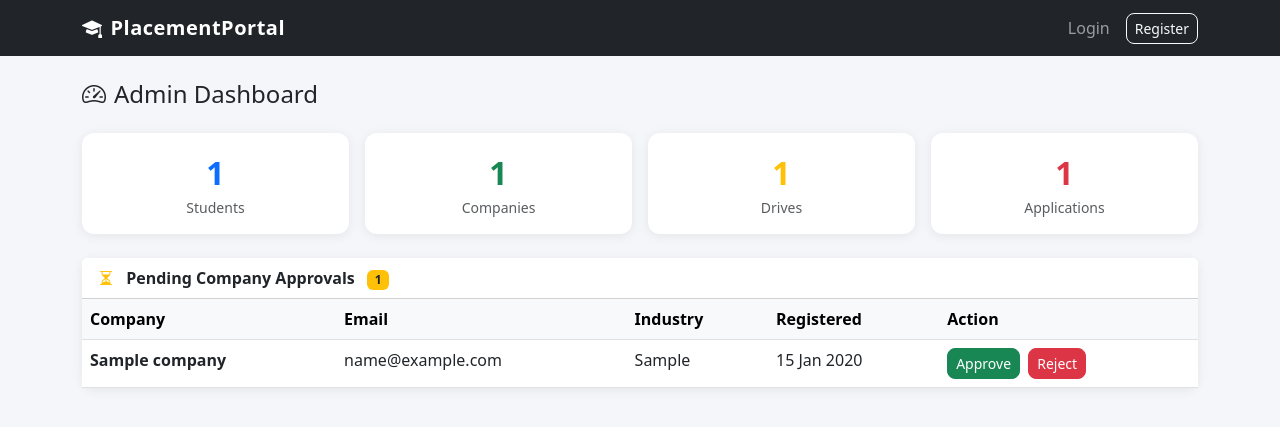
After one commit to 23f3001889/placement-portal-mad2, a Flask app: template templates/admin/dashboard.html in a window 1280 px wide. The commit adds this page. Shown: the top 427 px of the page. Run offline with Flask 3, Linux system fonts and the light colour scheme; tables that the repository leaves empty hold one stand-in row (values such as "Sample post"); the template is opened without the code that fills it: values that come from a table or form of the project are taken from there, most other values are stand-ins (such as "Sample title", 1, 10 or a date in 2020).

Commit message:
Milestone-PPA Auth_RBAC

```diff
--- a/app.py
+++ b/app.py
@@ -1,8 +1,9 @@
-from flask import Flask, redirect, url_for, render_template_string
+from flask import Flask, redirect, url_for, render_template_string, abort
 from models import db, Admin, Company, Student
-from flask_login import LoginManager, login_required
+from flask_login import LoginManager, login_required, current_user
 
 from routes.auth import auth_bp
+from routes.admin import admin_bp
 
 login_manager = LoginManager()
 
@@ -33,6 +34,8 @@ def create_app():
 
 
     app.register_blueprint(auth_bp)
+    app.register_blueprint(admin_bp)
+
 
     STUB = '''
     <!DOCTYPE html>
@@ -54,24 +57,22 @@ def create_app():
     def index():
         return redirect(url_for('auth.login'))
 
-    @app.route('/admin/dashboard')
-    @login_required
-    def admin_dashboard():
-        return render_template_string(STUB, title='Admin')
-
     @app.route('/company/dashboard')
     @login_required
     def company_dashboard():
+        if not isinstance(current_user, Company):
+            abort(403)
         return render_template_string(STUB, title='Company')
 
     @app.route('/student/dashboard')
     @login_required
     def student_dashboard():
+        if not isinstance(current_user, Student):
+            abort(403)
         return render_template_string(STUB, title='Student')
 
     return app
 
-
 if __name__ == '__main__':
     app = create_app()
     app.run(debug=True)
--- a/routes/auth.py
+++ b/routes/auth.py
@@ -9,7 +9,7 @@ auth_bp = Blueprint('auth', __name__, url_prefix='/auth')
 # helper fn
 def redirect_to_dashboard():
     if isinstance(current_user, Admin):
-        return redirect(url_for('admin_dashboard'))
+        return redirect(url_for('admin.dashboard'))
     elif isinstance(current_user, Company):
         return redirect(url_for('company_dashboard'))
     elif isinstance(current_user, Student):
--- /dev/null
+++ b/templates/admin/dashboard.html
@@ -0,0 +1,82 @@
+{% extends 'base.html' %}
+{% block title %}Admin Dashboard{% endblock %}
+
+{% block content %}
+<div class="container mt-4">
+
+  <h4 class="mb-4"><i class="bi bi-speedometer2 me-2"></i>Admin Dashboard</h4>
+
+  <!-- Stats Row -->
+  <div class="row g-3 mb-4">
+    <div class="col-6 col-md-3">
+      <div class="card text-center p-3">
+        <div class="fs-2 fw-bold text-primary">{{ total_students }}</div>
+        <div class="text-muted small">Students</div>
+      </div>
+    </div>
+    <div class="col-6 col-md-3">
+      <div class="card text-center p-3">
+        <div class="fs-2 fw-bold text-success">{{ total_companies }}</div>
+        <div class="text-muted small">Companies</div>
+      </div>
+    </div>
+    <div class="col-6 col-md-3">
+      <div class="card text-center p-3">
+        <div class="fs-2 fw-bold text-warning">{{ total_drives }}</div>
+        <div class="text-muted small">Drives</div>
+      </div>
+    </div>
+    <div class="col-6 col-md-3">
+      <div class="card text-center p-3">
+        <div class="fs-2 fw-bold text-danger">{{ total_apps }}</div>
+        <div class="text-muted small">Applications</div>
+      </div>
+    </div>
+  </div>
+
+  <!-- Pending Company Approvals -->
+  <div class="card">
+    <div class="card-header bg-white fw-semibold">
+      <i class="bi bi-hourglass-split me-2 text-warning"></i>
+      Pending Company Approvals
+      <span class="badge bg-warning text-dark ms-2">{{ pending_companies|length }}</span>
+    </div>
+    <div class="card-body p-0">
+      {% if pending_companies %}
+        <table class="table table-hover mb-0">
+          <thead class="table-light">
+            <tr>
+              <th>Company</th>
+              <th>Email</th>
+              <th>Industry</th>
+              <th>Registered</th>
+              <th>Action</th>
+            </tr>
+          </thead>
+          <tbody>
+            {% for company in pending_companies %}
+            <tr>
+              <td class="fw-semibold">{{ company.company_name }}</td>
+              <td>{{ company.email }}</td>
+              <td>{{ company.industry or '—' }}</td>
+              <td>{{ company.created_at.strftime('%d %b %Y') }}</td>
+              <td>
+                <form method="POST" action="{{ url_for('admin.approve_company', company_id=company.id) }}" class="d-inline">
+                  <button class="btn btn-success btn-sm">Approve</button>
+                </form>
+                <form method="POST" action="{{ url_for('admin.reject_company', company_id=company.id) }}" class="d-inline ms-1">
+                  <button class="btn btn-danger btn-sm">Reject</button>
+                </form>
+              </td>
+            </tr>
+            {% endfor %}
+          </tbody>
+        </table>
+      {% else %}
+        <p class="text-muted p-3 mb-0">No pending approvals.</p>
+      {% endif %}
+    </div>
+  </div>
+
+</div>
+{% endblock %}
--- a/templates/base.html
+++ b/templates/base.html
@@ -38,9 +38,6 @@
 
           {% if current_user.__class__.__name__ == 'Admin' %}
             <li class="nav-item"><a class="nav-link" href="{{ url_for('admin.dashboard') }}"><i class="bi bi-speedometer2"></i> Dashboard</a></li>
-            <li class="nav-item"><a class="nav-link" href="{{ url_for('admin.companies') }}"><i class="bi bi-building"></i> Companies</a></li>
-            <li class="nav-item"><a class="nav-link" href="{{ url_for('admin.students') }}"><i class="bi bi-people"></i> Students</a></li>
-            <li class="nav-item"><a class="nav-link" href="{{ url_for('admin.drives') }}"><i class="bi bi-briefcase"></i> Drives</a></li>
 
           {% elif current_user.__class__.__name__ == 'Company' %}
             <li class="nav-item"><a class="nav-link" href="{{ url_for('company.dashboard') }}"><i class="bi bi-speedometer2"></i> Dashboard</a></li>
```
Also changed, not shown: routes/admin.py (added, +56 -0 lines).
